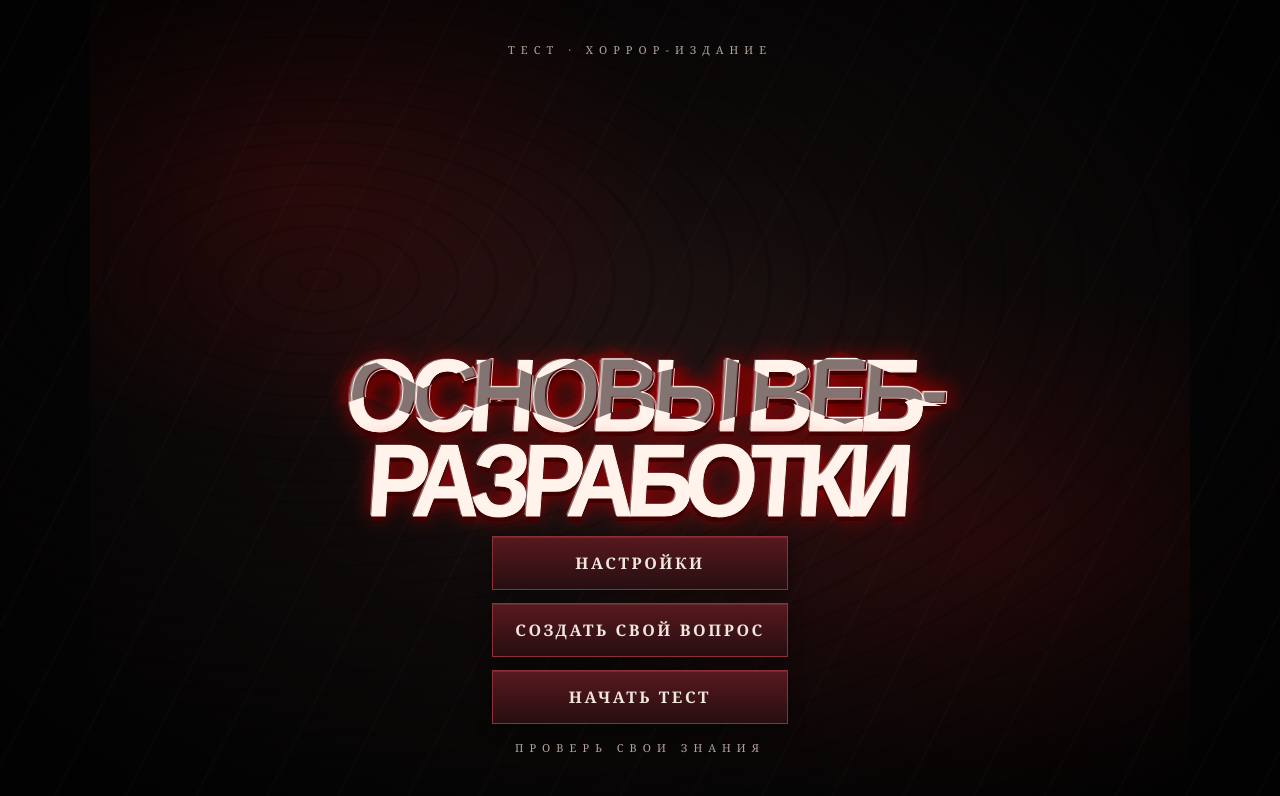
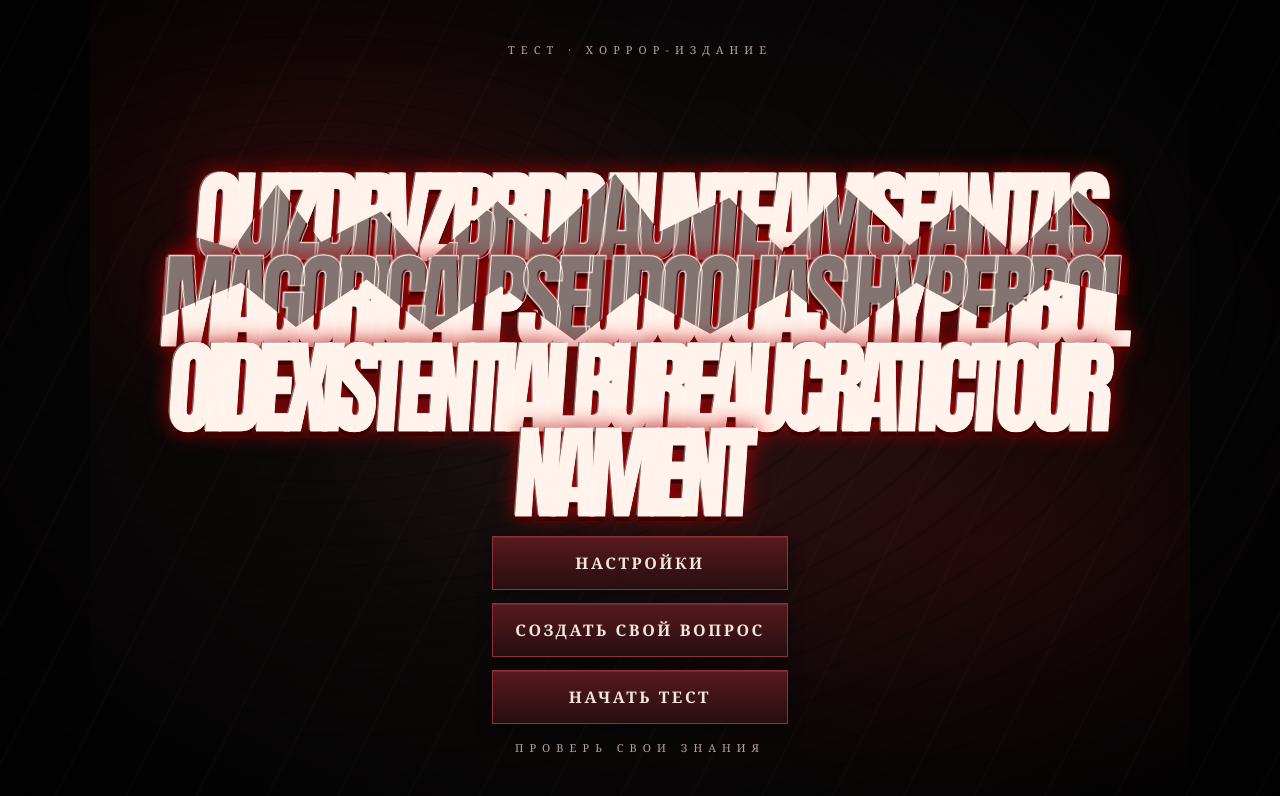
Before and after one commit to povidlik/QuizdrvzbrdDaunteamsFantasmagoricalPseudoQuasiHyperboloidExistentialBureaucraticTournament, a plain HTML site: page index.html in a window 1280 px wide. Drawn offline with Linux system fonts and the light colour scheme.

Commit message:
Установлено фиксированное название теста

```diff
--- a/index.html
+++ b/index.html
@@ -391,12 +391,10 @@
     const questionError = document.querySelector("#question-error");
     let questionCounts = { ...window.questionBank.questionsPerCategory };
 
-    const folderName = decodeURIComponent(new URL(".", window.location.href).pathname.split("/").filter(Boolean).pop() || "");
-    if (folderName) {
-      window.questionBank.title = folderName;
-      window.questionBank.heading = folderName;
-    }
-    document.title = window.questionBank.title;
+    const testName = "QuizdrvzbrdDaunteamsFantasmagoricalPseudoQuasiHyperboloidExistentialBureaucraticTournament";
+    window.questionBank.title = testName;
+    window.questionBank.heading = testName;
+    document.title = testName;
     const menuTitle = document.querySelector("#menu-title");
     menuTitle.textContent = window.questionBank.heading;
     menuTitle.dataset.title = window.questionBank.heading;
```
